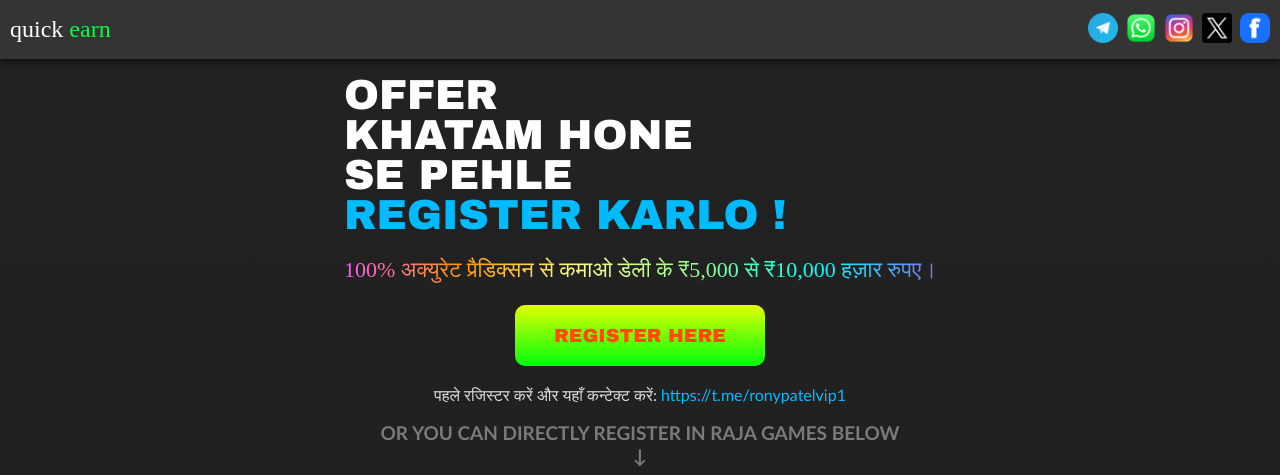
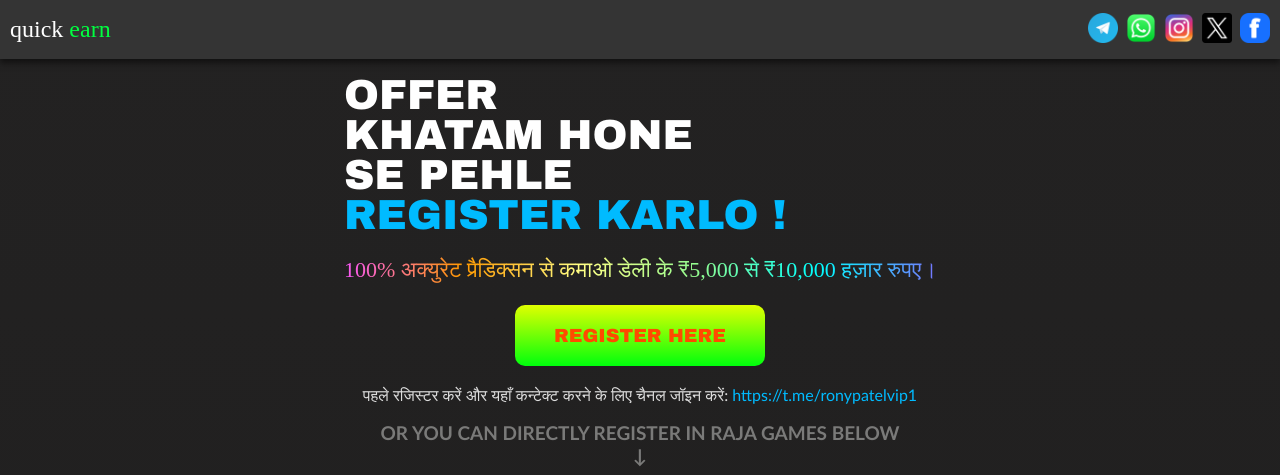
Before and after one commit to quickearn1/rajagames, a plain HTML site: page index.html in a window 1280 px wide. Shown: the top 475 px of the page. Drawn offline with Linux system fonts and the light colour scheme; a web font is replaced by a local one.

Commit message:
Update index.html

```diff
--- a/index.html
+++ b/index.html
@@ -55,7 +55,7 @@
             <br>
             <br>
 
-            <span style="font-size: medium; font-weight: normal; font-family:'Gill Sans', 'Gill Sans MT', Calibri, 'Trebuchet MS', sans-serif;"> पहले रजिस्टर करें और यहाँ कन्टेक्ट करें: <a href="https://t.me/ronypatelvip1" style="font-size: medium;" target="_blank">https://t.me/ronypatelvip1</a> </span>
+            <span style="font-size: medium; font-weight: normal; font-family:'Gill Sans', 'Gill Sans MT', Calibri, 'Trebuchet MS', sans-serif;"> पहले रजिस्टर करें और यहाँ कन्टेक्ट करने के लिए चैनल जॉइन करें: <a href="https://t.me/ronypatelvip1" style="font-size: medium;" target="_blank">https://t.me/ronypatelvip1</a> </span>
         </section>
 
 
```
